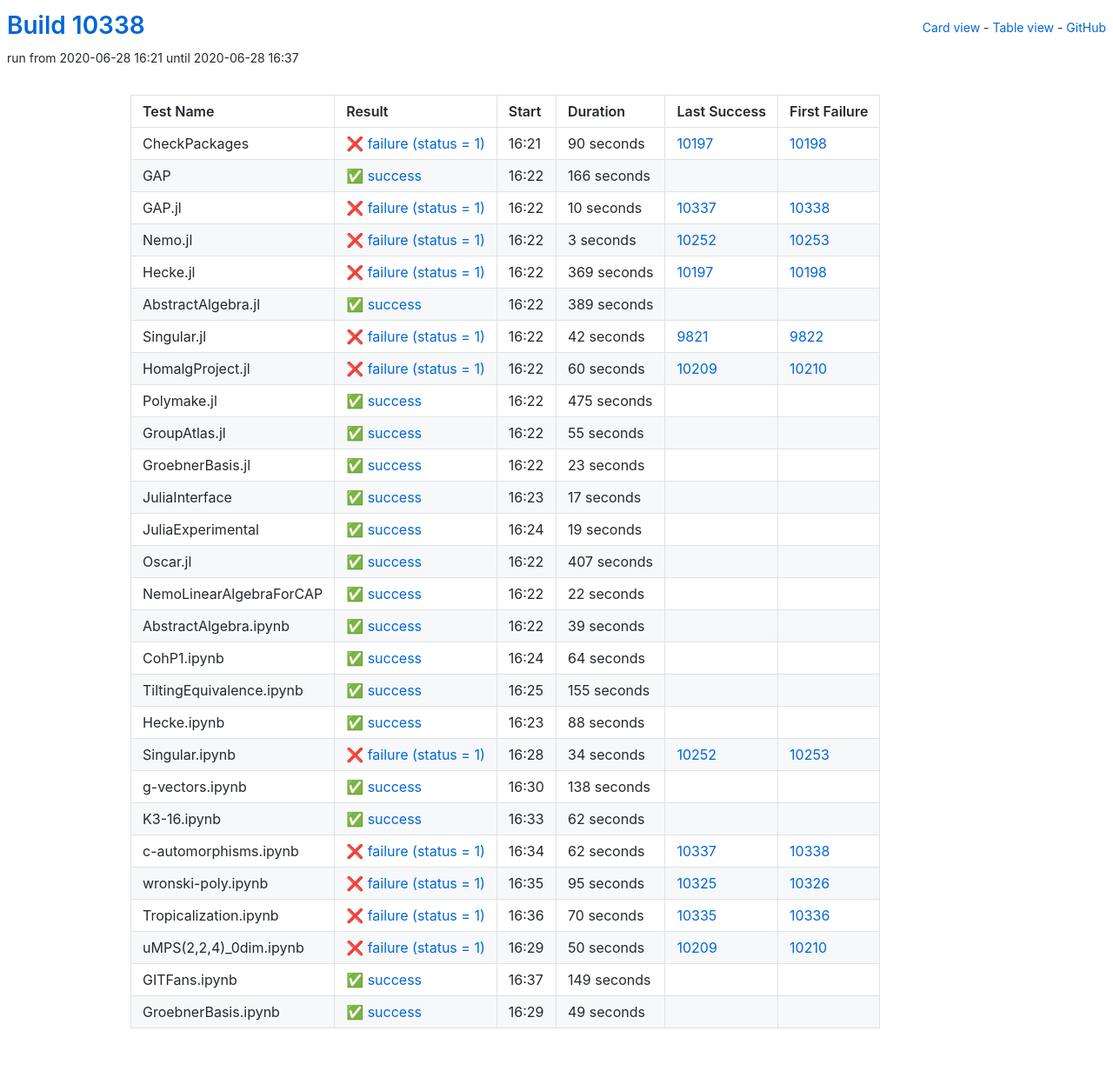
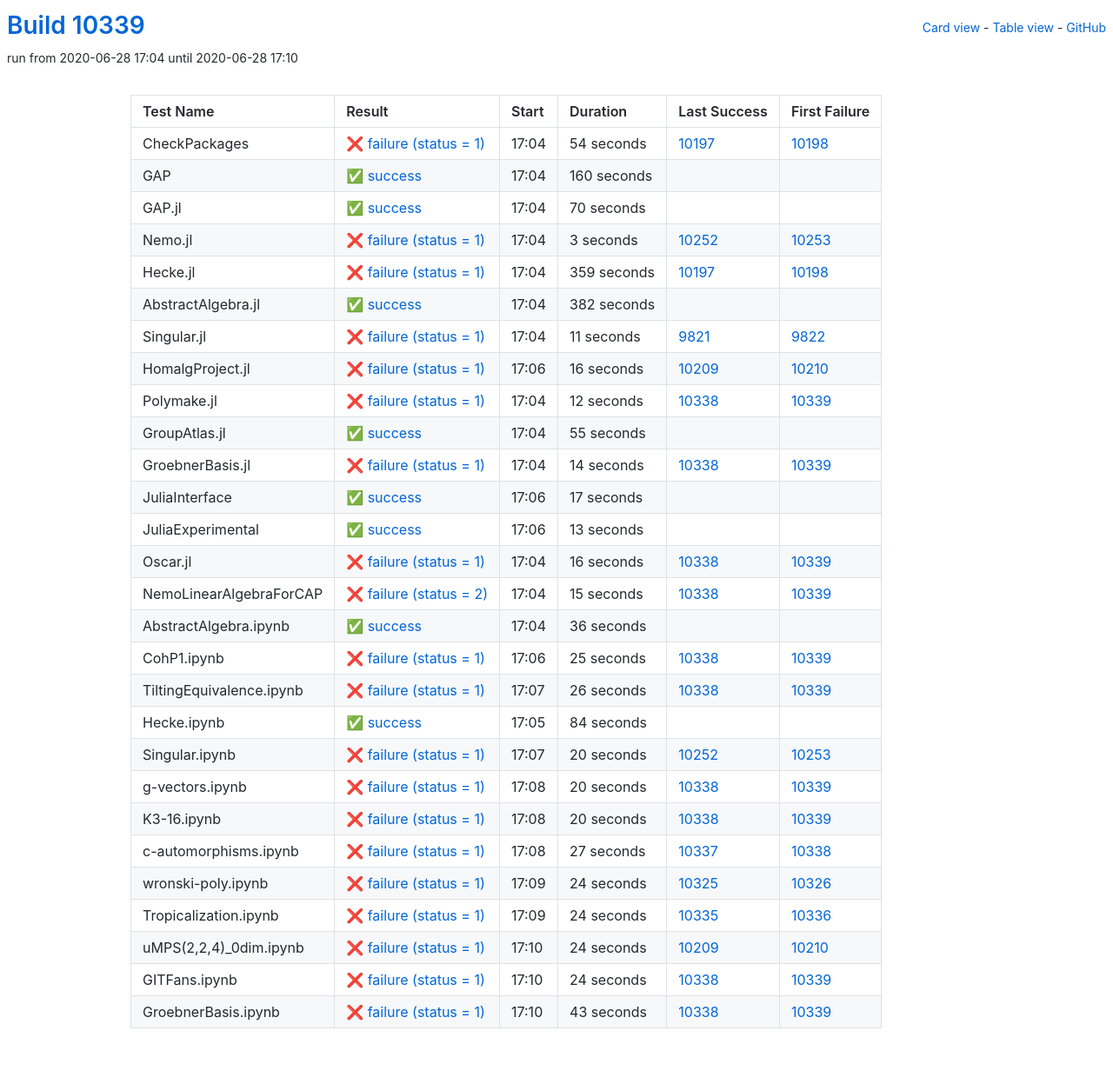
Before and after one commit to oscar-system/oscar-ci-status, a Jekyll site: the page built from table.html, in a window 1280 px wide. Shown: the whole page at 87% size. Built offline with Jekyll 4.4.1, drawn with Linux system fonts in a browser that asks for light colours.

Commit message:
Build #10339

```diff
--- a/_data/ci.yml
+++ b/_data/ci.yml
@@ -1,6 +1,6 @@
 ---
-build: 10338
-build_url: https://oscarci.mathematik.uni-kl.de/job/oscar/10338/
+build: 10339
+build_url: https://oscarci.mathematik.uni-kl.de/job/oscar/10339/
 job: oscar
 organization: oscar-system
 repo: oscar-ci-status
@@ -8,44 +8,44 @@ repourl: https://github.com/oscar-system/oscar-ci-status
 tests:
 - name: CheckPackages
   id: checkpackages
-  log: https://oscarci.mathematik.uni-kl.de/job/oscar/10338/artifact/logs/build-10338/CheckPackages.log
-  start: 2020-06-28 16:21
+  log: https://oscarci.mathematik.uni-kl.de/job/oscar/10339/artifact/logs/build-10339/CheckPackages.log
+  start: 2020-06-28 17:04
   success: false
   exitcode: 1
   status: failure
-  duration: 90
+  duration: 54
   last_success: 10197
   last_success_url: https://oscarci.mathematik.uni-kl.de/job/oscar/10197/
   first_failure: 10198
   first_failure_url: https://oscarci.mathematik.uni-kl.de/job/oscar/10198/
 - name: GAP
   id: gap
-  log: https://oscarci.mathematik.uni-kl.de/job/oscar/10338/artifact/logs/build-10338/GAP.log
-  start: 2020-06-28 16:22
+  log: https://oscarci.mathematik.uni-kl.de/job/oscar/10339/artifact/logs/build-10339/GAP.log
+  start: 2020-06-28 17:04
   success: true
   exitcode: 0
   status: success
-  duration: 166
+  duration: 160
   last_success: false
   last_success_url:
   first_failure: false
   first_failure_url:
 - name: GAP.jl
   id: gap-jl
-  log: https://oscarci.mathematik.uni-kl.de/job/oscar/10338/artifact/logs/build-10338/GAP.jl.log
-  start: 2020-06-28 16:22
-  success: false
-  exitcode: 1
-  status: failure
-  duration: 10
-  last_success: 10337
-  last_success_url: https://oscarci.mathematik.uni-kl.de/job/oscar/10337/
-  first_failure: 10338
-  first_failure_url: https://oscarci.mathematik.uni-kl.de/job/oscar/10338/
+  log: https://oscarci.mathematik.uni-kl.de/job/oscar/10339/artifact/logs/build-10339/GAP.jl.log
+  start: 2020-06-28 17:04
+  success: true
+  exitcode: 0
+  status: success
+  duration: 70
+  last_success: false
+  last_success_url:
+  first_failure: false
+  first_failure_url:
 - name: Nemo.jl
   id: nemo-jl
-  log: https://oscarci.mathematik.uni-kl.de/job/oscar/10338/artifact/logs/build-10338/Nemo.jl.log
-  start: 2020-06-28 16:22
+  log: https://oscarci.mathematik.uni-kl.de/job/oscar/10339/artifact/logs/build-10339/Nemo.jl.log
+  start: 2020-06-28 17:04
   success: false
   exitcode: 1
   status: failure
@@ -56,68 +56,68 @@ tests:
   first_failure_url: https://oscarci.mathematik.uni-kl.de/job/oscar/10253/
 - name: Hecke.jl
   id: hecke-jl
-  log: https://oscarci.mathematik.uni-kl.de/job/oscar/10338/artifact/logs/build-10338/Hecke.jl.log
-  start: 2020-06-28 16:22
+  log: https://oscarci.mathematik.uni-kl.de/job/oscar/10339/artifact/logs/build-10339/Hecke.jl.log
+  start: 2020-06-28 17:04
   success: false
   exitcode: 1
   status: failure
-  duration: 369
+  duration: 359
   last_success: 10197
   last_success_url: https://oscarci.mathematik.uni-kl.de/job/oscar/10197/
   first_failure: 10198
   first_failure_url: https://oscarci.mathematik.uni-kl.de/job/oscar/10198/
 - name: AbstractAlgebra.jl
   id: abstractalgebra-jl
-  log: https://oscarci.mathematik.uni-kl.de/job/oscar/10338/artifact/logs/build-10338/AbstractAlgebra.jl.log
-  start: 2020-06-28 16:22
+  log: https://oscarci.mathematik.uni-kl.de/job/oscar/10339/artifact/logs/build-10339/AbstractAlgebra.jl.log
+  start: 2020-06-28 17:04
   success: true
   exitcode: 0
   status: success
-  duration: 389
+  duration: 382
   last_success: false
   last_success_url:
   first_failure: false
   first_failure_url:
 - name: Singular.jl
   id: singular-jl
-  log: https://oscarci.mathematik.uni-kl.de/job/oscar/10338/artifact/logs/build-10338/Singular.jl.log
-  start: 2020-06-28 16:22
+  log: https://oscarci.mathematik.uni-kl.de/job/oscar/10339/artifact/logs/build-10339/Singular.jl.log
+  start: 2020-06-28 17:04
   success: false
   exitcode: 1
   status: failure
-  duration: 42
+  duration: 11
   last_success: 9821
   last_success_url: https://oscarci.mathematik.uni-kl.de/job/oscar/9821/
   first_failure: 9822
   first_failure_url: https://oscarci.mathematik.uni-kl.de/job/oscar/9822/
 - name: HomalgProject.jl
   id: homalgproject-jl
-  log: https://oscarci.mathematik.uni-kl.de/job/oscar/10338/artifact/logs/build-10338/HomalgProject.jl.log
-  start: 2020-06-28 16:22
+  log: https://oscarci.mathematik.uni-kl.de/job/oscar/10339/artifact/logs/build-10339/HomalgProject.jl.log
+  start: 2020-06-28 17:06
   success: false
   exitcode: 1
   status: failure
-  duration: 60
+  duration: 16
   last_success: 10209
   last_success_url: https://oscarci.mathematik.uni-kl.de/job/oscar/10209/
   first_failure: 10210
   first_failure_url: https://oscarci.mathematik.uni-kl.de/job/oscar/10210/
 - name: Polymake.jl
   id: polymake-jl
-  log: https://oscarci.mathematik.uni-kl.de/job/oscar/10338/artifact/logs/build-10338/Polymake.jl.log
-  start: 2020-06-28 16:22
-  success: true
-  exitcode: 0
-  status: success
-  duration: 475
-  last_success: false
-  last_success_url:
-  first_failure: false
-  first_failure_url:
+  log: https://oscarci.mathematik.uni-kl.de/job/oscar/10339/artifact/logs/build-10339/Polymake.jl.log
+  start: 2020-06-28 17:04
+  success: false
+  exitcode: 1
+  status: failure
+  duration: 12
+  last_success: 10338
+  last_success_url: https://oscarci.mathematik.uni-kl.de/job/oscar/10338/
+  first_failure: 10339
+  first_failure_url: https://oscarci.mathematik.uni-kl.de/job/oscar/10339/
 - name: GroupAtlas.jl
   id: groupatlas-jl
-  log: https://oscarci.mathematik.uni-kl.de/job/oscar/10338/artifact/logs/build-10338/GroupAtlas.jl.log
-  start: 2020-06-28 16:22
+  log: https://oscarci.mathematik.uni-kl.de/job/oscar/10339/artifact/logs/build-10339/GroupAtlas.jl.log
+  start: 2020-06-28 17:04
   success: true
   exitcode: 0
   status: success
@@ -128,20 +128,20 @@ tests:
   first_failure_url:
 - name: GroebnerBasis.jl
   id: groebnerbasis-jl
-  log: https://oscarci.mathematik.uni-kl.de/job/oscar/10338/artifact/logs/build-10338/GroebnerBasis.jl.log
-  start: 2020-06-28 16:22
-  success: true
-  exitcode: 0
-  status: success
-  duration: 23
-  last_success: false
-  last_success_url:
-  first_failure: false
-  first_failure_url:
+  log: https://oscarci.mathematik.uni-kl.de/job/oscar/10339/artifact/logs/build-10339/GroebnerBasis.jl.log
+  start: 2020-06-28 17:04
+  success: false
+  exitcode: 1
+  status: failure
+  duration: 14
+  last_success: 10338
+  last_success_url: https://oscarci.mathematik.uni-kl.de/job/oscar/10338/
+  first_failure: 10339
+  first_failure_url: https://oscarci.mathematik.uni-kl.de/job/oscar/10339/
 - name: JuliaInterface
   id: juliainterface
-  log: https://oscarci.mathematik.uni-kl.de/job/oscar/10338/artifact/logs/build-10338/JuliaInterface.log
-  start: 2020-06-28 16:23
+  log: https://oscarci.mathematik.uni-kl.de/job/oscar/10339/artifact/logs/build-10339/JuliaInterface.log
+  start: 2020-06-28 17:06
   success: true
   exitcode: 0
   status: success
@@ -152,193 +152,193 @@ tests:
   first_failure_url:
 - name: JuliaExperimental
   id: juliaexperimental
-  log: https://oscarci.mathematik.uni-kl.de/job/oscar/10338/artifact/logs/build-10338/JuliaExperimental.log
-  start: 2020-06-28 16:24
+  log: https://oscarci.mathematik.uni-kl.de/job/oscar/10339/artifact/logs/build-10339/JuliaExperimental.log
+  start: 2020-06-28 17:06
   success: true
   exitcode: 0
   status: success
-  duration: 19
+  duration: 13
   last_success: false
   last_success_url:
   first_failure: false
   first_failure_url:
 - name: Oscar.jl
   id: oscar-jl
-  log: https://oscarci.mathematik.uni-kl.de/job/oscar/10338/artifact/logs/build-10338/Oscar.jl.log
-  start: 2020-06-28 16:22
+  log: https://oscarci.mathematik.uni-kl.de/job/oscar/10339/artifact/logs/build-10339/Oscar.jl.log
+  start: 2020-06-28 17:04
+  success: false
+  exitcode: 1
+  status: failure
+  duration: 16
+  last_success: 10338
+  last_success_url: https://oscarci.mathematik.uni-kl.de/job/oscar/10338/
+  first_failure: 10339
+  first_failure_url: https://oscarci.mathematik.uni-kl.de/job/oscar/10339/
+- name: NemoLinearAlgebraForCAP
+  id: nemolinearalgebraforcap
+  log: https://oscarci.mathematik.uni-kl.de/job/oscar/10339/artifact/logs/build-10339/NemoLinearAlgebraForCAP.log
+  start: 2020-06-28 17:04
+  success: false
+  exitcode: 2
+  status: failure
+  duration: 15
+  last_success: 10338
+  last_success_url: https://oscarci.mathematik.uni-kl.de/job/oscar/10338/
+  first_failure: 10339
+  first_failure_url: https://oscarci.mathematik.uni-kl.de/job/oscar/10339/
+- name: AbstractAlgebra.ipynb
+  id: abstractalgebra-ipynb
+  log: https://oscarci.mathematik.uni-kl.de/job/oscar/10339/artifact/logs/build-10339/AbstractAlgebra.ipynb.log
+  start: 2020-06-28 17:04
   success: true
   exitcode: 0
   status: success
-  duration: 407
-  last_success: false
-  last_success_url:
-  first_failure: false
-  first_failure_url:
-- name: NemoLinearAlgebraForCAP
-  id: nemolinearalgebraforcap
-  log: https://oscarci.mathematik.uni-kl.de/job/oscar/10338/artifact/logs/build-10338/NemoLinearAlgebraForCAP.log
-  start: 2020-06-28 16:22
-  success: true
-  exitcode: 0
-  status: success
-  duration: 22
-  last_success: false
-  last_success_url:
-  first_failure: false
-  first_failure_url:
-- name: AbstractAlgebra.ipynb
-  id: abstractalgebra-ipynb
-  log: https://oscarci.mathematik.uni-kl.de/job/oscar/10338/artifact/logs/build-10338/AbstractAlgebra.ipynb.log
-  start: 2020-06-28 16:22
-  success: true
-  exitcode: 0
-  status: success
-  duration: 39
+  duration: 36
   last_success: false
   last_success_url:
   first_failure: false
   first_failure_url:
 - name: CohP1.ipynb
   id: cohp1-ipynb
-  log: https://oscarci.mathematik.uni-kl.de/job/oscar/10338/artifact/logs/build-10338/CohP1.ipynb.log
-  start: 2020-06-28 16:24
+  log: https://oscarci.mathematik.uni-kl.de/job/oscar/10339/artifact/logs/build-10339/CohP1.ipynb.log
+  start: 2020-06-28 17:06
+  success: false
+  exitcode: 1
+  status: failure
+  duration: 25
+  last_success: 10338
+  last_success_url: https://oscarci.mathematik.uni-kl.de/job/oscar/10338/
+  first_failure: 10339
+  first_failure_url: https://oscarci.mathematik.uni-kl.de/job/oscar/10339/
+- name: TiltingEquivalence.ipynb
+  id: tiltingequivalence-ipynb
+  log: https://oscarci.mathematik.uni-kl.de/job/oscar/10339/artifact/logs/build-10339/TiltingEquivalence.ipynb.log
+  start: 2020-06-28 17:07
+  success: false
+  exitcode: 1
+  status: failure
+  duration: 26
+  last_success: 10338
+  last_success_url: https://oscarci.mathematik.uni-kl.de/job/oscar/10338/
+  first_failure: 10339
+  first_failure_url: https://oscarci.mathematik.uni-kl.de/job/oscar/10339/
+- name: Hecke.ipynb
+  id: hecke-ipynb
+  log: https://oscarci.mathematik.uni-kl.de/job/oscar/10339/artifact/logs/build-10339/Hecke.ipynb.log
+  start: 2020-06-28 17:05
   success: true
   exitcode: 0
   status: success
-  duration: 64
-  last_success: false
-  last_success_url:
-  first_failure: false
-  first_failure_url:
-- name: TiltingEquivalence.ipynb
-  id: tiltingequivalence-ipynb
-  log: https://oscarci.mathematik.uni-kl.de/job/oscar/10338/artifact/logs/build-10338/TiltingEquivalence.ipynb.log
-  start: 2020-06-28 16:25
-  success: true
-  exitcode: 0
-  status: success
-  duration: 155
-  last_success: false
-  last_success_url:
-  first_failure: false
-  first_failure_url:
-- name: Hecke.ipynb
-  id: hecke-ipynb
-  log: https://oscarci.mathematik.uni-kl.de/job/oscar/10338/artifact/logs/build-10338/Hecke.ipynb.log
-  start: 2020-06-28 16:23
-  success: true
-  exitcode: 0
-  status: success
-  duration: 88
+  duration: 84
   last_success: false
   last_success_url:
   first_failure: false
   first_failure_url:
 - name: Singular.ipynb
   id: singular-ipynb
-  log: https://oscarci.mathematik.uni-kl.de/job/oscar/10338/artifact/logs/build-10338/Singular.ipynb.log
-  start: 2020-06-28 16:28
+  log: https://oscarci.mathematik.uni-kl.de/job/oscar/10339/artifact/logs/build-10339/Singular.ipynb.log
+  start: 2020-06-28 17:07
   success: false
   exitcode: 1
   status: failure
-  duration: 34
+  duration: 20
   last_success: 10252
   last_success_url: https://oscarci.mathematik.uni-kl.de/job/oscar/10252/
   first_failure: 10253
   first_failure_url: https://oscarci.mathematik.uni-kl.de/job/oscar/10253/
 - name: g-vectors.ipynb
   id: g-vectors-ipynb
-  log: https://oscarci.mathematik.uni-kl.de/job/oscar/10338/artifact/logs/build-10338/g-vectors.ipynb.log
-  start: 2020-06-28 16:30
-  success: true
-  exitcode: 0
-  status: success
-  duration: 138
-  last_success: false
-  last_success_url:
-  first_failure: false
-  first_failure_url:
-- name: K3-16.ipynb
-  id: k3-16-ipynb
-  log: https://oscarci.mathematik.uni-kl.de/job/oscar/10338/artifact/logs/build-10338/K3-16.ipynb.log
-  start: 2020-06-28 16:33
-  success: true
-  exitcode: 0
-  status: success
-  duration: 62
-  last_success: false
-  last_success_url:
-  first_failure: false
-  first_failure_url:
-- name: c-automorphisms.ipynb
-  id: c-automorphisms-ipynb
-  log: https://oscarci.mathematik.uni-kl.de/job/oscar/10338/artifact/logs/build-10338/c-automorphisms.ipynb.log
-  start: 2020-06-28 16:34
+  log: https://oscarci.mathematik.uni-kl.de/job/oscar/10339/artifact/logs/build-10339/g-vectors.ipynb.log
+  start: 2020-06-28 17:08
   success: false
   exitcode: 1
   status: failure
-  duration: 62
+  duration: 20
+  last_success: 10338
+  last_success_url: https://oscarci.mathematik.uni-kl.de/job/oscar/10338/
+  first_failure: 10339
+  first_failure_url: https://oscarci.mathematik.uni-kl.de/job/oscar/10339/
+- name: K3-16.ipynb
+  id: k3-16-ipynb
+  log: https://oscarci.mathematik.uni-kl.de/job/oscar/10339/artifact/logs/build-10339/K3-16.ipynb.log
+  start: 2020-06-28 17:08
+  success: false
+  exitcode: 1
+  status: failure
+  duration: 20
+  last_success: 10338
+  last_success_url: https://oscarci.mathematik.uni-kl.de/job/oscar/10338/
+  first_failure: 10339
+  first_failure_url: https://oscarci.mathematik.uni-kl.de/job/oscar/10339/
+- name: c-automorphisms.ipynb
+  id: c-automorphisms-ipynb
+  log: https://oscarci.mathematik.uni-kl.de/job/oscar/10339/artifact/logs/build-10339/c-automorphisms.ipynb.log
+  start: 2020-06-28 17:08
+  success: false
+  exitcode: 1
+  status: failure
+  duration: 27
   last_success: 10337
   last_success_url: https://oscarci.mathematik.uni-kl.de/job/oscar/10337/
   first_failure: 10338
   first_failure_url: https://oscarci.mathematik.uni-kl.de/job/oscar/10338/
 - name: wronski-poly.ipynb
   id: wronski-poly-ipynb
-  log: https://oscarci.mathematik.uni-kl.de/job/oscar/10338/artifact/logs/build-10338/wronski-poly.ipynb.log
-  start: 2020-06-28 16:35
+  log: https://oscarci.mathematik.uni-kl.de/job/oscar/10339/artifact/logs/build-10339/wronski-poly.ipynb.log
+  start: 2020-06-28 17:09
   success: false
   exitcode: 1
   status: failure
-  duration: 95
+  duration: 24
   last_success: 10325
   last_success_url: https://oscarci.mathematik.uni-kl.de/job/oscar/10325/
   first_failure: 10326
   first_failure_url: https://oscarci.mathematik.uni-kl.de/job/oscar/10326/
 - name: Tropicalization.ipynb
   id: tropicalization-ipynb
-  log: https://oscarci.mathematik.uni-kl.de/job/oscar/10338/artifact/logs/build-10338/Tropicalization.ipynb.log
-  start: 2020-06-28 16:36
+  log: https://oscarci.mathematik.uni-kl.de/job/oscar/10339/artifact/logs/build-10339/Tropicalization.ipynb.log
+  start: 2020-06-28 17:09
   success: false
   exitcode: 1
   status: failure
-  duration: 70
+  duration: 24
   last_success: 10335
   last_success_url: https://oscarci.mathematik.uni-kl.de/job/oscar/10335/
   first_failure: 10336
   first_failure_url: https://oscarci.mathematik.uni-kl.de/job/oscar/10336/
 - name: uMPS(2,2,4)_0dim.ipynb
   id: umps-2-2-4-0dim-ipynb
-  log: https://oscarci.mathematik.uni-kl.de/job/oscar/10338/artifact/logs/build-10338/uMPS-2-2-4-_0dim.ipynb.log
-  start: 2020-06-28 16:29
+  log: https://oscarci.mathematik.uni-kl.de/job/oscar/10339/artifact/logs/build-10339/uMPS-2-2-4-_0dim.ipynb.log
+  start: 2020-06-28 17:10
   success: false
   exitcode: 1
   status: failure
-  duration: 50
+  duration: 24
   last_success: 10209
   last_success_url: https://oscarci.mathematik.uni-kl.de/job/oscar/10209/
   first_failure: 10210
   first_failure_url: https://oscarci.mathematik.uni-kl.de/job/oscar/10210/
 - name: GITFans.ipynb
   id: gitfans-ipynb
-  log: https://oscarci.mathematik.uni-kl.de/job/oscar/10338/artifact/logs/build-10338/GITFans.ipynb.log
-  start: 2020-06-28 16:37
-  success: true
-  exitcode: 0
-  status: success
-  duration: 149
-  last_success: false
-  last_success_url:
-  first_failure: false
-  first_failure_url:
+  log: https://oscarci.mathematik.uni-kl.de/job/oscar/10339/artifact/logs/build-10339/GITFans.ipynb.log
+  start: 2020-06-28 17:10
+  success: false
+  exitcode: 1
+  status: failure
+  duration: 24
+  last_success: 10338
+  last_success_url: https://oscarci.mathematik.uni-kl.de/job/oscar/10338/
+  first_failure: 10339
+  first_failure_url: https://oscarci.mathematik.uni-kl.de/job/oscar/10339/
 - name: GroebnerBasis.ipynb
   id: groebnerbasis-ipynb
-  log: https://oscarci.mathematik.uni-kl.de/job/oscar/10338/artifact/logs/build-10338/GroebnerBasis.ipynb.log
-  start: 2020-06-28 16:29
-  success: true
-  exitcode: 0
-  status: success
-  duration: 49
-  last_success: false
-  last_success_url:
-  first_failure: false
-  first_failure_url:
+  log: https://oscarci.mathematik.uni-kl.de/job/oscar/10339/artifact/logs/build-10339/GroebnerBasis.ipynb.log
+  start: 2020-06-28 17:10
+  success: false
+  exitcode: 1
+  status: failure
+  duration: 43
+  last_success: 10338
+  last_success_url: https://oscarci.mathematik.uni-kl.de/job/oscar/10338/
+  first_failure: 10339
+  first_failure_url: https://oscarci.mathematik.uni-kl.de/job/oscar/10339/
```
Also changed, not shown: README.md.
